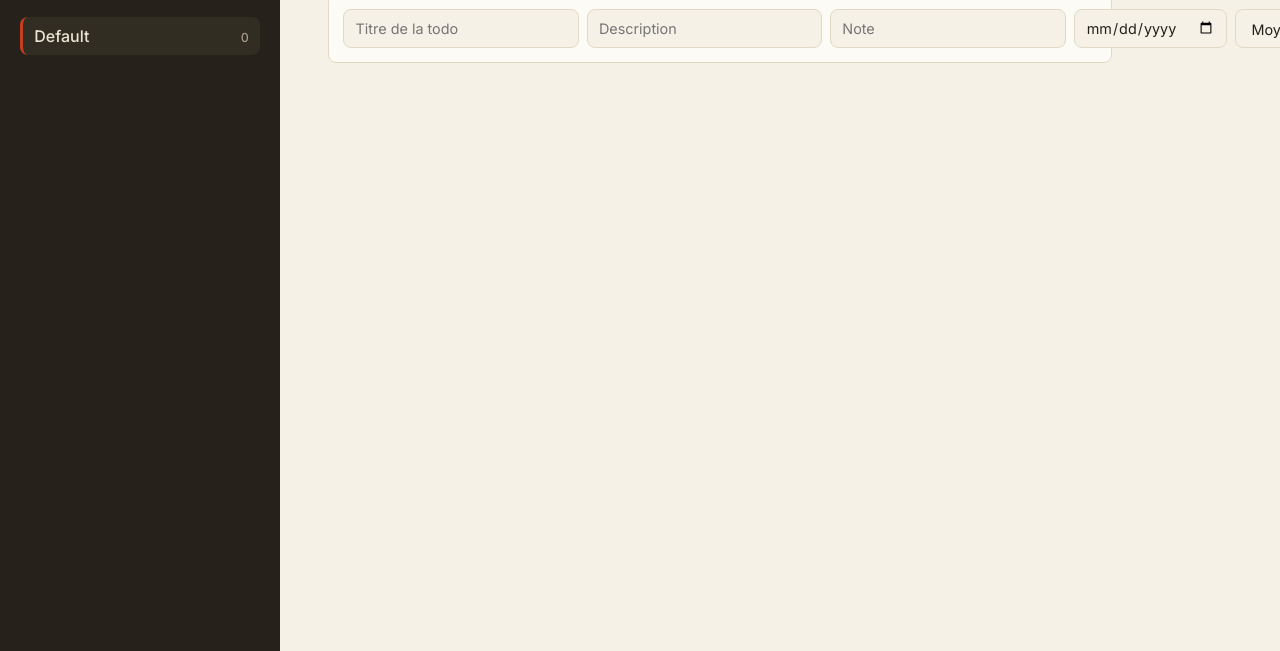
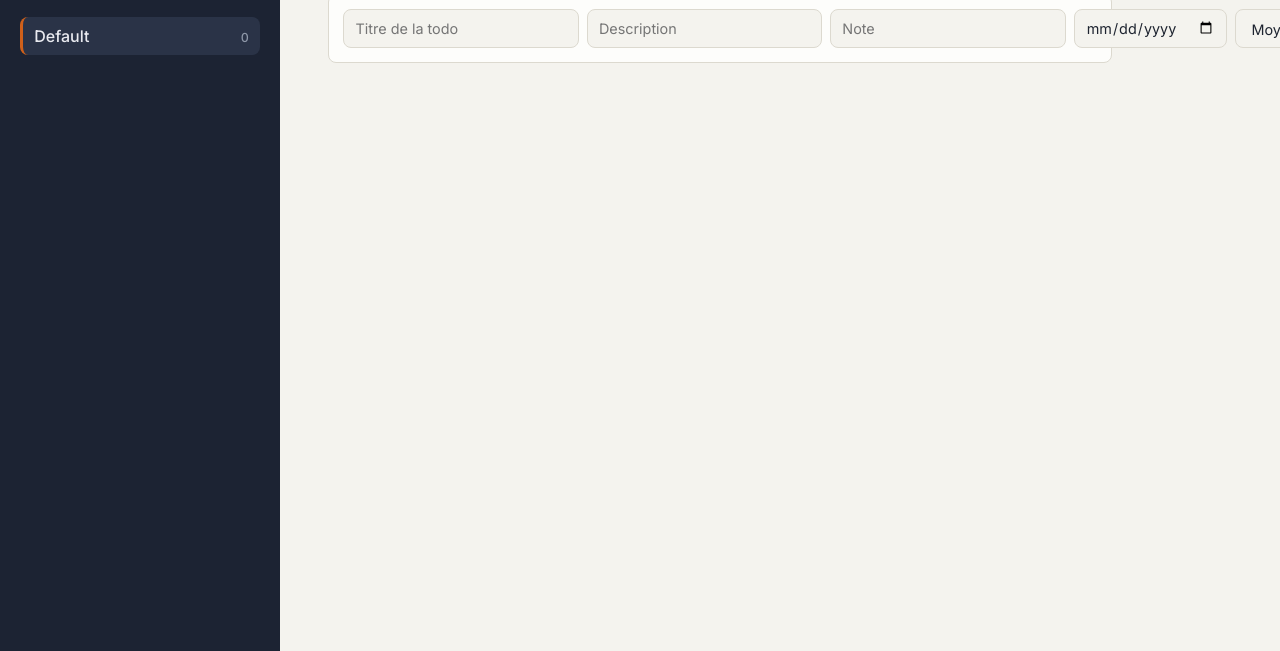
Before and after one commit to Sokoshy/todo-list-top, a website built with webpack: page src/template.html in a window 1280 px wide. Shown: the part 149-800 px from the top of the page. Built offline with nearby package versions, Linux system fonts and the light colour scheme.

Commit message:
style: switch to blue ink theme

```diff
--- a/src/style.css
+++ b/src/style.css
@@ -1,21 +1,21 @@
 /* Carnet de bord — paper, ink, one vermillion accent */
 
 :root {
-  --paper: #f6f1e7;
-  --paper-deep: #efe7d6;
-  --card: #fdfbf5;
-  --ink: #23201a;
-  --ink-soft: #6f675a;
-  --ink-faint: #a89e8d;
-  --line: #e2d9c4;
-  --accent: #c2401f;
+--paper: #f4f3ee;
+  --paper-deep: #e9e7de;
+  --card: #fdfdfb;
+  --ink: #1e2430;
+  --ink-soft: #5d6675;
+  --ink-faint: #9aa1ad;
+  --line: #dcd9cf;
+  --accent: #d0601a;
   --accent-ink: #fffdf8;
-  --sidebar: #26221b;
-  --sidebar-ink: #ece5d3;
-  --sidebar-dim: #a79d86;
-  --high: #c2401f;
-  --medium: #b07d1e;
-  --low: #5f7f5a;
+  --sidebar: #1c2333;
+  --sidebar-ink: #e9eaf0;
+  --sidebar-dim: #8e97a8;
+  --high: #b34020;
+  --medium: #c07f14;
+  --low: #4f7a68;
   --radius: 8px;
 }
 
@@ -74,7 +74,7 @@ body {
   min-width: 0;
   background: transparent;
   color: var(--sidebar-ink);
-  border: 1px solid #4a4335;
+  border: 1px solid #3a455c;
 }
 
 .project-form input::placeholder {
@@ -135,11 +135,11 @@ body {
 }
 
 .project-item:hover {
-  background: #322d23;
+  background: #2a3347;
 }
 
 .project-item.is-selected {
-  background: #322d23;
+  background: #2a3347;
   border-left-color: var(--accent);
 }
 
```
